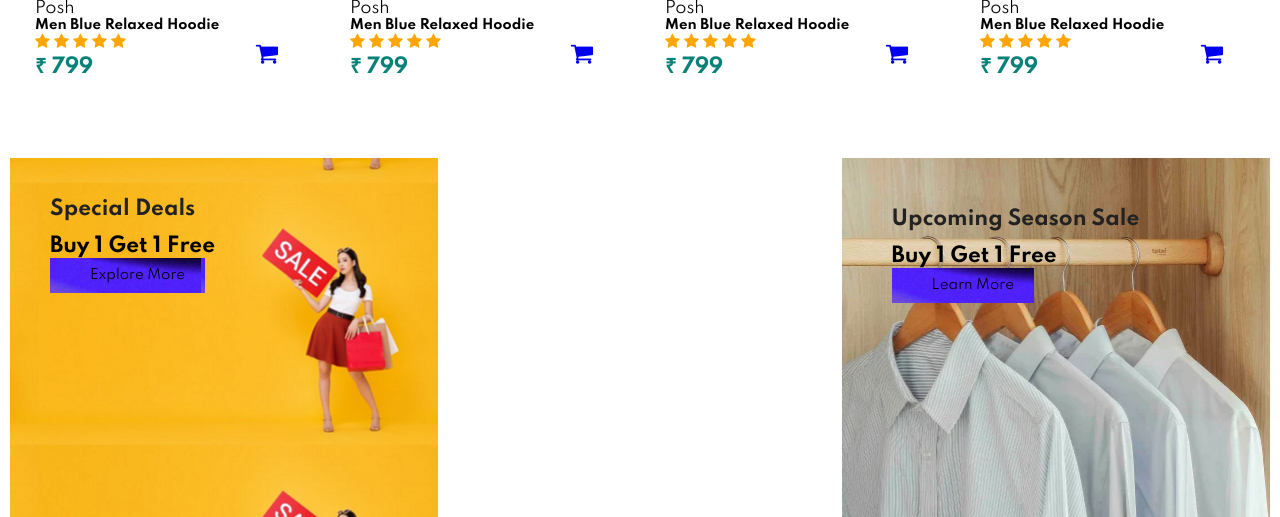
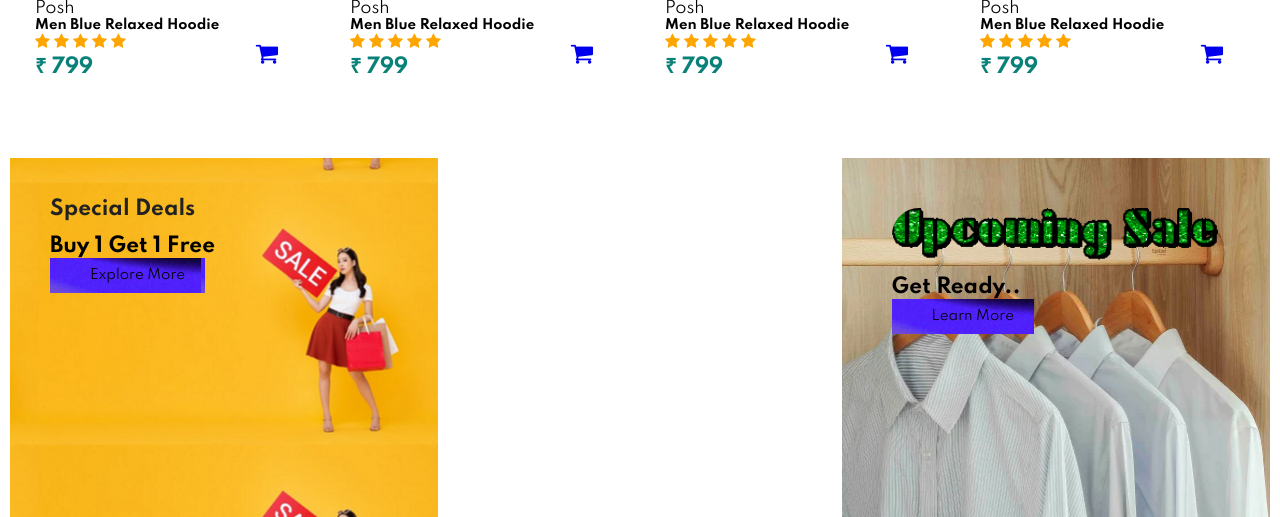
Before and after one commit to Manukl535/Ecommerce-website, a PHP site: page / in a window 1280 px wide. Shown: the part 2912-3429 px from the top of the page. Run offline with PHP 8.4, Linux system fonts and the light colour scheme.

Commit message:
Add gif to banner,Image alignment in footer

```diff
--- a/index.html
+++ b/index.html
@@ -32,7 +32,7 @@
 
              <section id="banner">
 
-                <h1><i><b>Sale Is On</i></b></h1>
+                <img src="Assets/sale.gif">
                 <h2>50-80%<sub>off on </sub></h2>
                 <h2>all products</h2>
                 <h4>Save More Shop More..!</h4>
@@ -63,7 +63,7 @@
             <!--Top Product section-->
 
                 <section id="topproduct" class="section-p1">
-                    <h2>Our Top Products</h2>
+                    <h2>Our Popular Products</h2>
                     <p><b>Winter Collection With New Designs</b></p>
 
                 <div class="Collection">
@@ -337,8 +337,9 @@
                 </div>
 
                 <div class="buy1get1_box1">
-                    <h4><b>Upcoming Season Sale</b></h4>
-                    <h3>Buy 1 Get 1 Free</h3>
+
+                    <img src="Assets/upcomingsale.gif">
+                    <h3>Get Ready..</h3>
                     <a href="#"><button>Learn More</button></a>
                 </div>
 
--- a/styles.css
+++ b/styles.css
@@ -111,10 +111,8 @@ body {
   padding: 0 70px;
 
 }
-#banner .para{
-  font-family: "Times New Roman", Times, serif;
-  color: red;
-}
+
+
 
 #banner button{
   background-image: url("Assets/try.png");
@@ -265,7 +263,7 @@ body {
   margin-right: -30px;
 }
 
-#buy1get1 .buy1get1_box1{
+#buy1get1 .buy1get1_box1 {
 
   background-image: url("Assets/upcomingsale.png");
   background-color: transparent;
@@ -288,7 +286,14 @@ body {
   padding:  50px;
   text-align: start;
   margin-left: -50px;
+}
 
+#buy1get1 .buy1get1_box1 h4{
+ color:white;
+}
+#buy1get1 .buy1get1_box1 img{
+  width: 100%;
+  align-content: center;
 }
 
 #buy1get1 .buy1get1_box button{
```
Also changed, not shown: Assets/sale.gif (added), Assets/sale2.gif (added), Assets/shirt1-removebg-preview.png (added), Assets/upcomingsale.gif (added).
